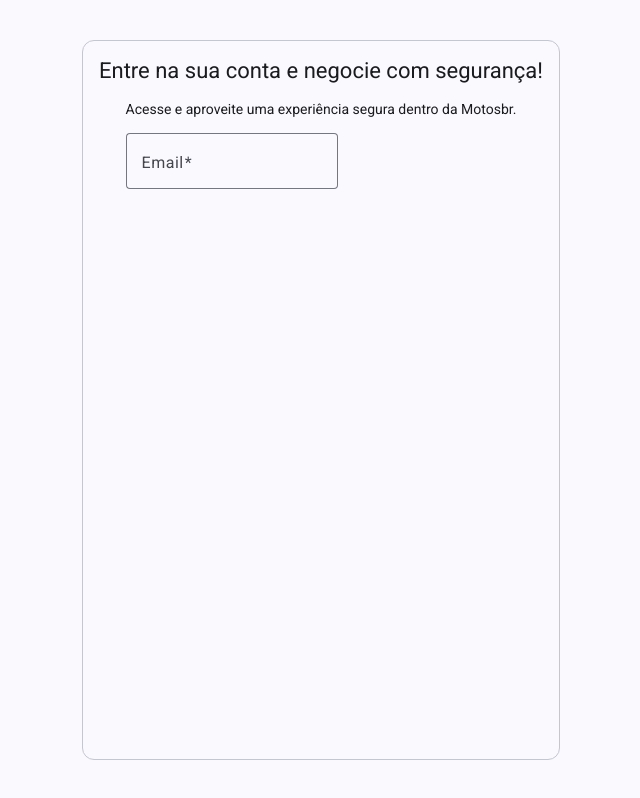
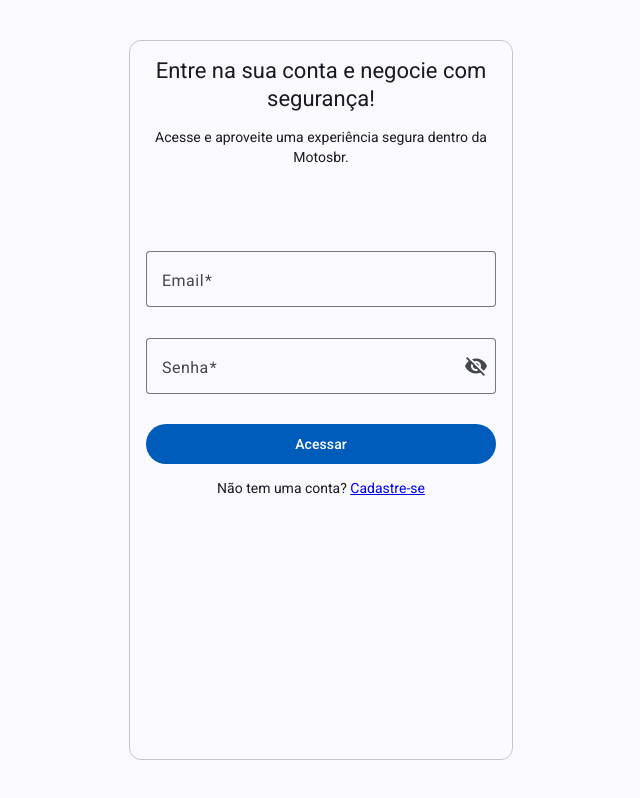
Before and after one commit to JDanielMonteiro/LojaFrontEnd, an Angular app in the folder Loja/: page /login in a window 1280 px wide. Shown: the whole page, without its empty margins (319-959 px from the left). Built offline with nearby package versions, Linux system fonts and the light colour scheme.

Commit message:
Finalizndo tela de login e adicionando rota de cadastro

```diff
--- a/Loja/src/app/login/login.css
+++ b/Loja/src/app/login/login.css
@@ -6,16 +6,36 @@ body{
   height: 100%;          /* altura total da tela */
   display: flex;
   justify-content: center; /* centraliza horizontal */
-  align-items: center;     /* centraliza vertical */
+  align-items: center;
+  text-align: center;     /* centraliza vertical */
 }
 
-
 .card {
-  max-width: 40%;
+  max-width: 30%;
   height: 90%;
   align-items: center;
 }
 
+mat-form-field{
+  width: 100%;
+  margin-top: 3%;
+}
+mat-form-field.field-email{
+  margin-top: 20%;
+}
+
+button.acessar{
+   margin-top: 3%;
+    width: 100%;
+}
+
+.link-pagina-cadastro{
+  margin-top: 3%;
+  width: 100%;
+  text-align: center;
+}
+
+
 .card-footer {
   padding: 16px;
 }
--- a/Loja/src/app/login/login.html
+++ b/Loja/src/app/login/login.html
@@ -4,21 +4,45 @@
         <mat-card-title>Entre na sua conta e negocie com segurança!</mat-card-title>
     </mat-card-header>
     <mat-card-content>
-        <p>{{longText}}</p>
+        <p class = "introducao">Acesse e aproveite uma experiência segura dentro da Motosbr.</p>
         <div class="divisor-login">
-             <mat-form-field appearance="outline">
+             <mat-form-field class ="field-email" appearance="outline">
                     <mat-label>Email</mat-label>
-                <input
+                    <input class = "caixa-email"
                     matInput
                     placeholder="pat@example.com"
                     [formControl]="email"
-                (blur)="updateErrorMessage()"
+                    (blur)="updateErrorMessageEmail()"
                     required
                     />
                     @if (email.invalid) {
-                <mat-error>{{errorMessage()}}</mat-error>
+                    <mat-error>{{errorMessageEmail()}}</mat-error>
                     }
             </mat-form-field>
+
+            <mat-form-field appearance="outline">
+                <mat-label>Senha</mat-label>
+                <input matInput [type]="hide() ? 'password' : 'text'"  [formControl]="password"
+                    (blur)="updateErrorMessagePassword()"/>
+                <button
+                matIconButton
+                matSuffix
+                (click)="clickEvent($event)"
+                [attr.aria-label]="'Hide password'"
+                [attr.aria-pressed]="hide()"
+                >
+                <mat-icon>{{hide() ? 'visibility_off' : 'visibility'}}</mat-icon>
+                </button>
+                @if (password.invalid) {
+                    <mat-error>{{errorMessagePassword()}}</mat-error>
+                    }
+            </mat-form-field>
+
+            <button class = "acessar" matButton="filled">Acessar</button>
+        </div>
+
+        <div class = "link-pagina-cadastro">
+            <p>Não tem uma conta? <a routerLink="/cadastro">Cadastre-se</a></p>
         </div>
     </mat-card-content>
     <mat-card-footer class="card-footer">
--- a/Loja/src/app/login/login.ts
+++ b/Loja/src/app/login/login.ts
@@ -8,34 +8,60 @@ import {FormControl, FormsModule, ReactiveFormsModule, Validators} from '@angula
 import {MatFormFieldModule} from '@angular/material/form-field';
 import {MatInputModule} from '@angular/material/input';
 import {merge} from 'rxjs';
+import {MatButtonModule} from '@angular/material/button';
+import {MatIconModule} from '@angular/material/icon';
+import { RouterModule } from '@angular/router';
+
+
 
 @Component({
   selector: 'app-login',
   templateUrl: './login.html',
   styleUrl: './login.css',
-  imports: [MatCardModule, MatChipsModule, MatProgressBarModule, MatFormFieldModule, MatInputModule, FormsModule, ReactiveFormsModule],
+  imports: [MatCardModule, MatChipsModule, MatProgressBarModule, MatFormFieldModule, MatInputModule,
+    FormsModule, ReactiveFormsModule, MatButtonModule,MatIconModule, RouterModule],
   changeDetection: ChangeDetectionStrategy.OnPush,
 })
 export class Login {
-  longText = 'Acesse e aproveite uma experiência segura dentro da Motosbr.'
 
   readonly email = new FormControl('', [Validators.required, Validators.email]);
+  readonly password = new FormControl('', [Validators.required]);
 
-  errorMessage = signal('');
+  errorMessageEmail = signal('');            // variáveis golbais no front não começam com letra maiúscula
+  errorMessagePassword = signal('');
+  hide = signal(true);
 
   constructor() {
     merge(this.email.statusChanges, this.email.valueChanges)
       .pipe(takeUntilDestroyed())
-      .subscribe(() => this.updateErrorMessage());
+      .subscribe(() => this.updateErrorMessageEmail());
+
+      merge(this.password.statusChanges, this.password.valueChanges)
+      .pipe(takeUntilDestroyed())
+      .subscribe(() => this.updateErrorMessagePassword());
   }
 
-  updateErrorMessage() {
+  updateErrorMessageEmail() {
     if (this.email.hasError('required')) {
-      this.errorMessage.set('Campo obrigatório. Informe um e-mail válido.');
+      this.errorMessageEmail.set('Campo obrigatório. Informe um e-mail válido.');
     } else if (this.email.hasError('email')) {
-      this.errorMessage.set('Não é um email valido');
+      this.errorMessageEmail.set('Não é um email valido');
     } else {
-      this.errorMessage.set('');
+      this.errorMessageEmail.set('');
     }
   }
+
+  updateErrorMessagePassword() {
+    if (this.password.hasError('required')) {
+      this.errorMessagePassword.set('Campo obrigatório.');
+    } else {
+      this.errorMessagePassword.set('');
+    }
+  }
+
+
+  clickEvent(event: MouseEvent) {
+    this.hide.set(!this.hide());
+    event.stopPropagation();
+  }
 }
```
Lines whose indentation alone changed are shown as unchanged.
